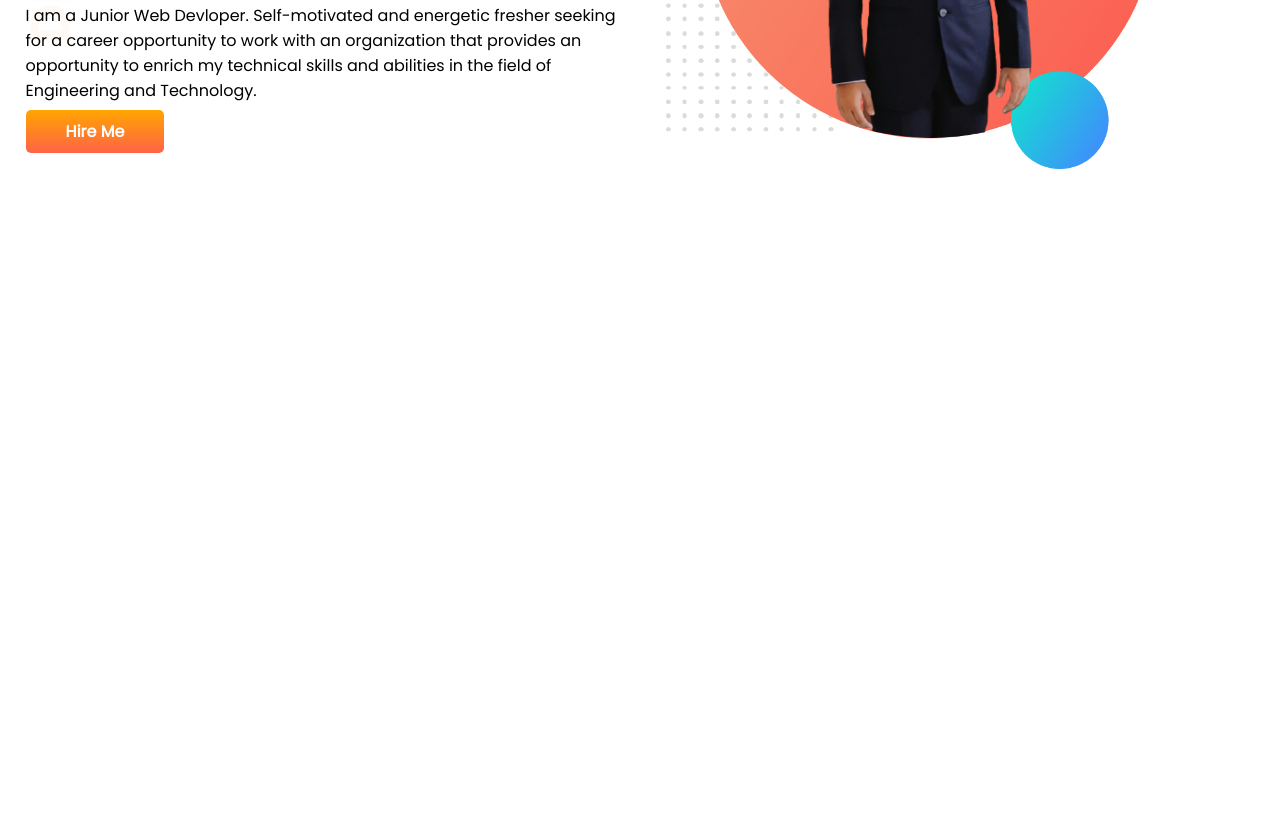
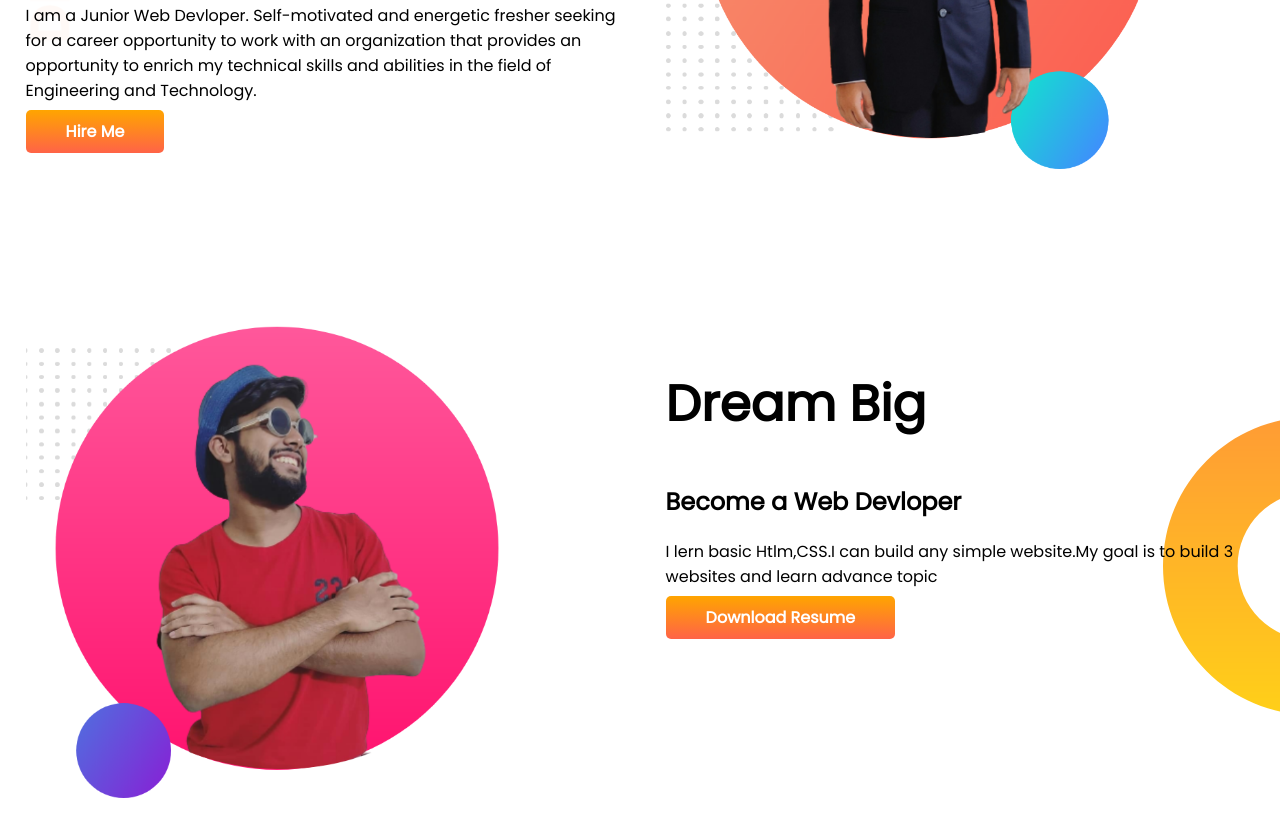
Before and after one commit to JawadRahman/Portfolio, a plain HTML site: page index.html in a window 1280 px wide. Shown: the part 319-1156 px from the top of the page. Before the commit the page ends 800 px from the top, so only its background shows below. Drawn offline with Linux system fonts and the light colour scheme.

Commit message:
Big Dream add

```diff
--- a/index.html
+++ b/index.html
@@ -18,15 +18,31 @@
             <h1>Welcome To</h1>
             <h1><span class="orange-clr">Jawad Rahman</span> World!</h1>
             <h3>Personal information</h3>
-            <p> I am a Junior Web Devloper. Self-motivated and energetic fresher seeking for a career opportunity to work
+            <p> I am a Junior Web Devloper. Self-motivated and energetic fresher seeking for a career opportunity to
+                work
                 with an organization that provides an opportunity to enrich my technical skills
                 and abilities in the field of Engineering and Technology. </p>
-                <a class="link-btn" target="_blank" href="https://www.linkedin.com/in/md-jawad-rahman-1521ba213/">Hire Me</a>
+            <a class="link-btn" target="_blank" href="https://www.linkedin.com/in/md-jawad-rahman-1521ba213/">Hire
+                Me</a>
         </div>
         <div class="half-width">
             <img src="images/Jawad.png" alt="">
         </div>
     </section>
+    <section class="dream-big">
+        <div class="half-width">
+            <img src="images/Jawad2.png" alt="">
+        </div>
+        <div class="half-width">
+            <h1>Dream Big</h1>
+            <h2>Become a Web Devloper</h2>
+            <p>I lern basic Htlm,CSS.I can build any simple website.My goal is to build 3 websites and learn advance
+                topic</p>
+            <a class="link-btn" target="_blank" href="https://www.linkedin.com/in/md-jawad-rahman-1521ba213/">Download
+                Resume</a>
+        </div>
+    </section>
+
 
 </body>
 
--- a/style.css
+++ b/style.css
@@ -10,6 +10,7 @@ h1{
 }
 section{
     display: flex;
+    margin-bottom: 150px;
 }
 .half-width{
     width: 50%;
@@ -30,3 +31,8 @@ section{
     background-image: url(images/top-banner.png);
     background-repeat: no-repeat;
 }
+.dream-big{
+    background-image: url(images/dream-bg.png);
+    background-repeat: no-repeat;
+    background-position:right;
+}
```
Also changed, not shown: images/Jawad2.png (added), images/Jawad3.png (added), images/my-bg2.png (deleted).
